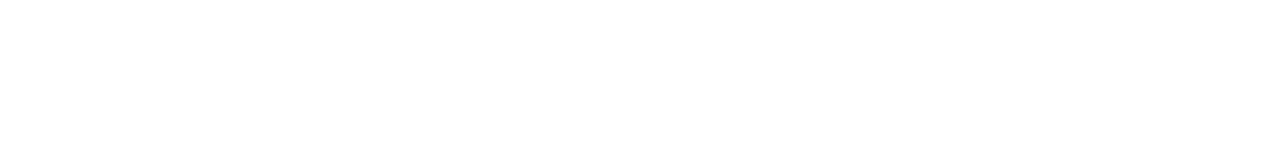
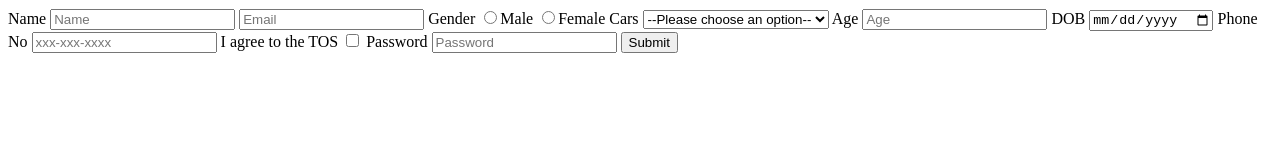
Before and after one commit to acciojob/signup-form-car-syednuman2000, a website: page main.html in a window 1280 px wide. Drawn offline with Linux system fonts and the light colour scheme.

Commit message:
created a submission

```diff
--- a/main.html
+++ b/main.html
@@ -11,6 +11,44 @@
     <script type="text/javascript" src="./script.js">
 </script>
 
+	<form method="post">
+        <label for="name">Name</label>
+        <input type="text" id="name" placeholder="Name">
+
+        <label for="email"></label>
+        <input type="email" id="email" placeholder="Email">
+
+        <label for="gender">Gender</label>
+        <input type="radio" name="gender" id="gender_m" value="male">Male
+        <input type="radio" name="gender" id="gender_f" value="female">Female
+
+        <label for="cars">Cars</label>
+        <select id="cars">
+            <option value="" disabled selected hidden>--Please choose an option--</option>
+            <option value="BMW">BMW</option>
+            <option value="Audi">Audi</option>
+            <option value="Mercedez">Mercedez</option>
+        </select>
+
+        <label for="age">Age</label>
+        <input type="number" id="age" placeholder="Age">
+
+        <label for="dob">DOB</label>
+        <input type="date" id="dob">
+
+        <label for="tel">Phone No</label>
+        <input type="tel" id="tel" placeholder="xxx-xxx-xxxx">
+
+        <label for="tos">I agree to the TOS</label>
+        <input type="checkbox" id="tos">
+
+        <label for="password">Password</label>
+        <input type="password" id="password" placeholder="Password">
+
+        <button type="submit">Submit</button>
+
+    </form>
+
 </body>
 
 </html>
```
